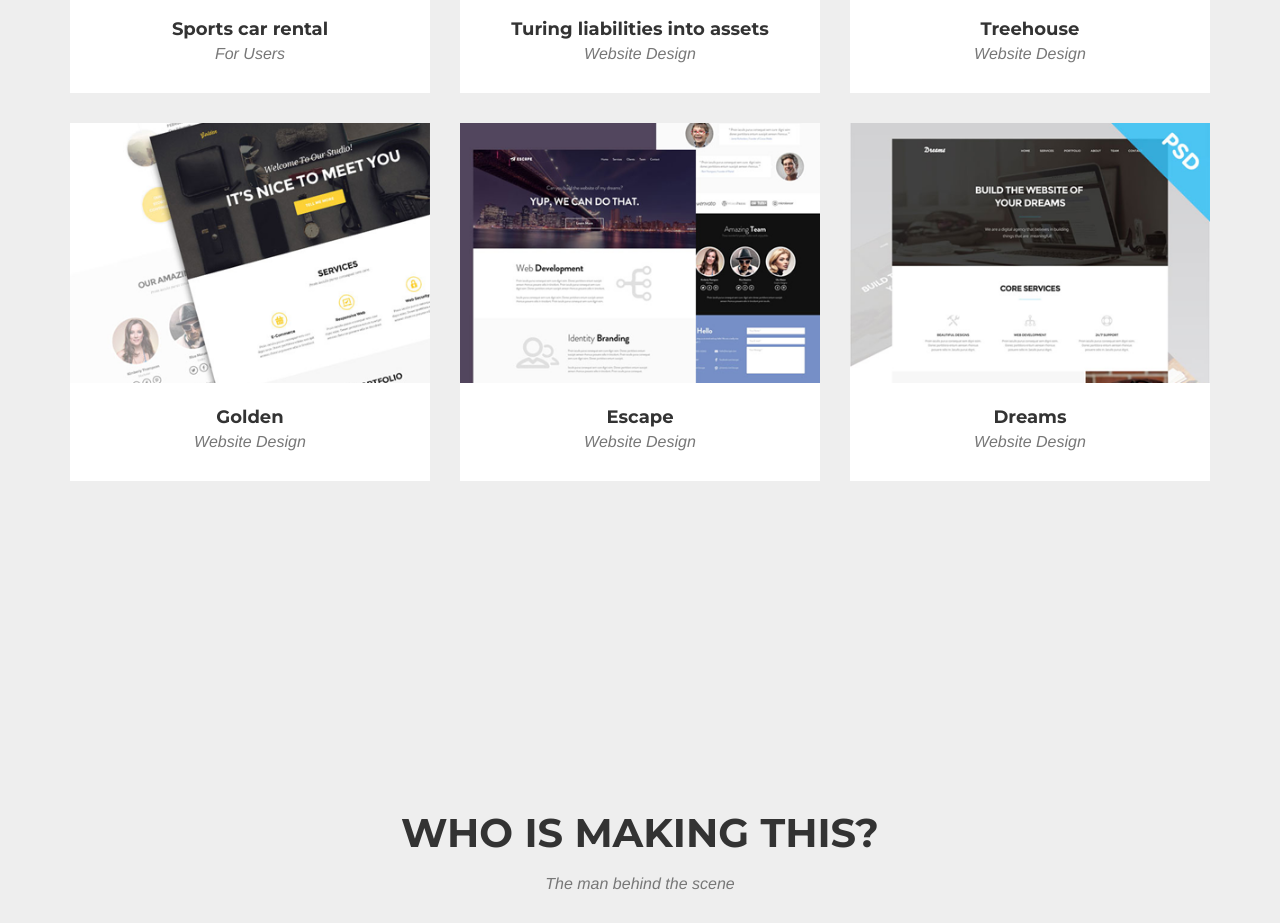
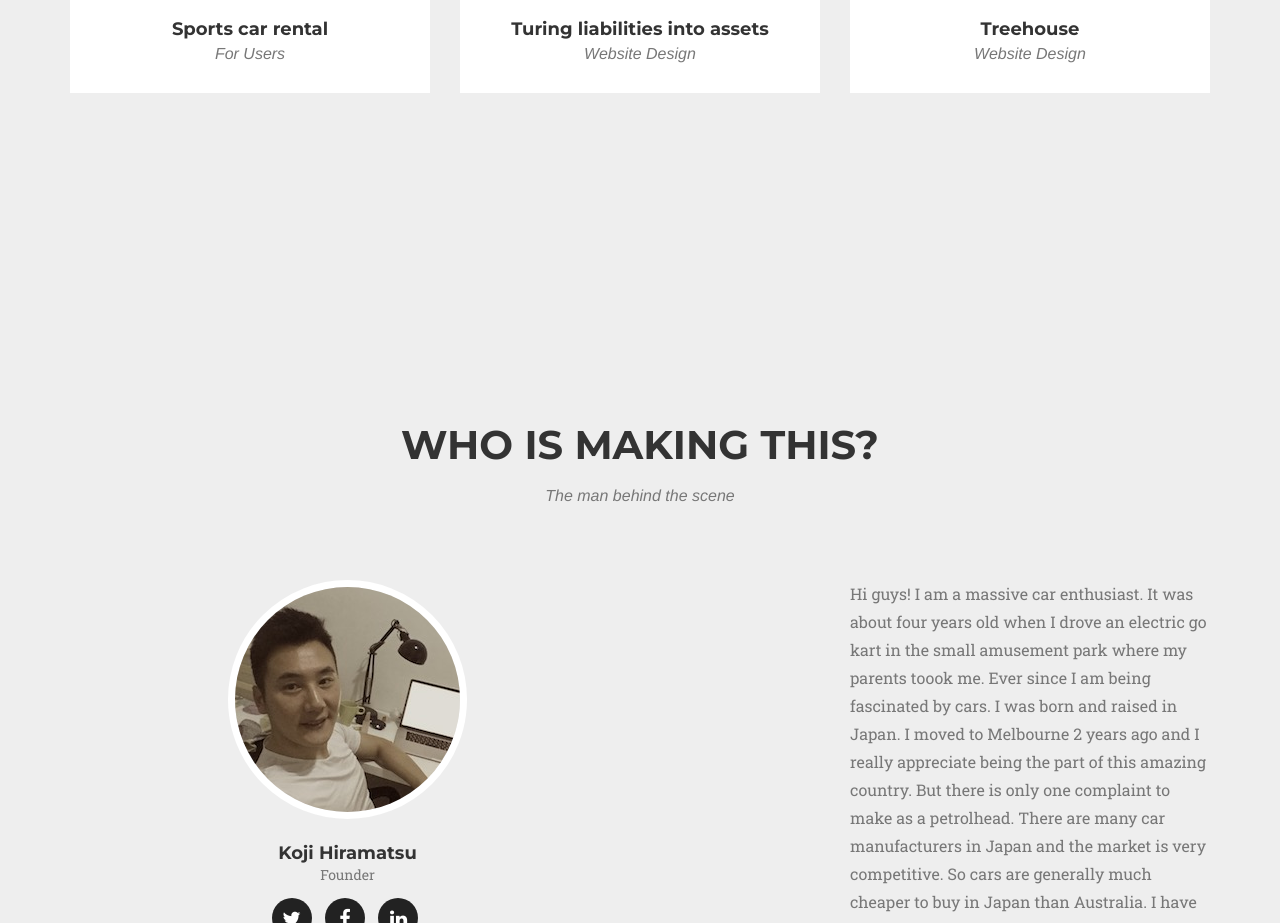
Before and after one commit to mazz1796/aerodynamic-lp, a website: page index.html in a window 1280 px wide. Shown: the part 2080-3003 px from the top of the page. Drawn offline with nearby package versions, Linux system fonts and the light colour scheme; a web font is replaced by a local one.

Commit message:
Remove Golden

```diff
--- a/index.html
+++ b/index.html
@@ -187,48 +187,7 @@
                         <p class="text-muted">Website Design</p>
                     </div>
                 </div>
-                <div class="col-md-4 col-sm-6 portfolio-item">
-                    <a href="#portfolioModal4" class="portfolio-link" data-toggle="modal">
-                        <div class="portfolio-hover">
-                            <div class="portfolio-hover-content">
-                                <i class="fa fa-plus fa-3x"></i>
-                            </div>
-                        </div>
-                        <img src="img/portfolio/golden.png" class="img-responsive" alt="">
-                    </a>
-                    <div class="portfolio-caption">
-                        <h4>Golden</h4>
-                        <p class="text-muted">Website Design</p>
-                    </div>
-                </div>
-                <div class="col-md-4 col-sm-6 portfolio-item">
-                    <a href="#portfolioModal5" class="portfolio-link" data-toggle="modal">
-                        <div class="portfolio-hover">
-                            <div class="portfolio-hover-content">
-                                <i class="fa fa-plus fa-3x"></i>
-                            </div>
-                        </div>
-                        <img src="img/portfolio/escape.png" class="img-responsive" alt="">
-                    </a>
-                    <div class="portfolio-caption">
-                        <h4>Escape</h4>
-                        <p class="text-muted">Website Design</p>
-                    </div>
-                </div>
-                <div class="col-md-4 col-sm-6 portfolio-item">
-                    <a href="#portfolioModal6" class="portfolio-link" data-toggle="modal">
-                        <div class="portfolio-hover">
-                            <div class="portfolio-hover-content">
-                                <i class="fa fa-plus fa-3x"></i>
-                            </div>
-                        </div>
-                        <img src="img/portfolio/dreams.png" class="img-responsive" alt="">
-                    </a>
-                    <div class="portfolio-caption">
-                        <h4>Dreams</h4>
-                        <p class="text-muted">Website Design</p>
-                    </div>
-                </div>
+
             </div>
         </div>
     </section>
```
